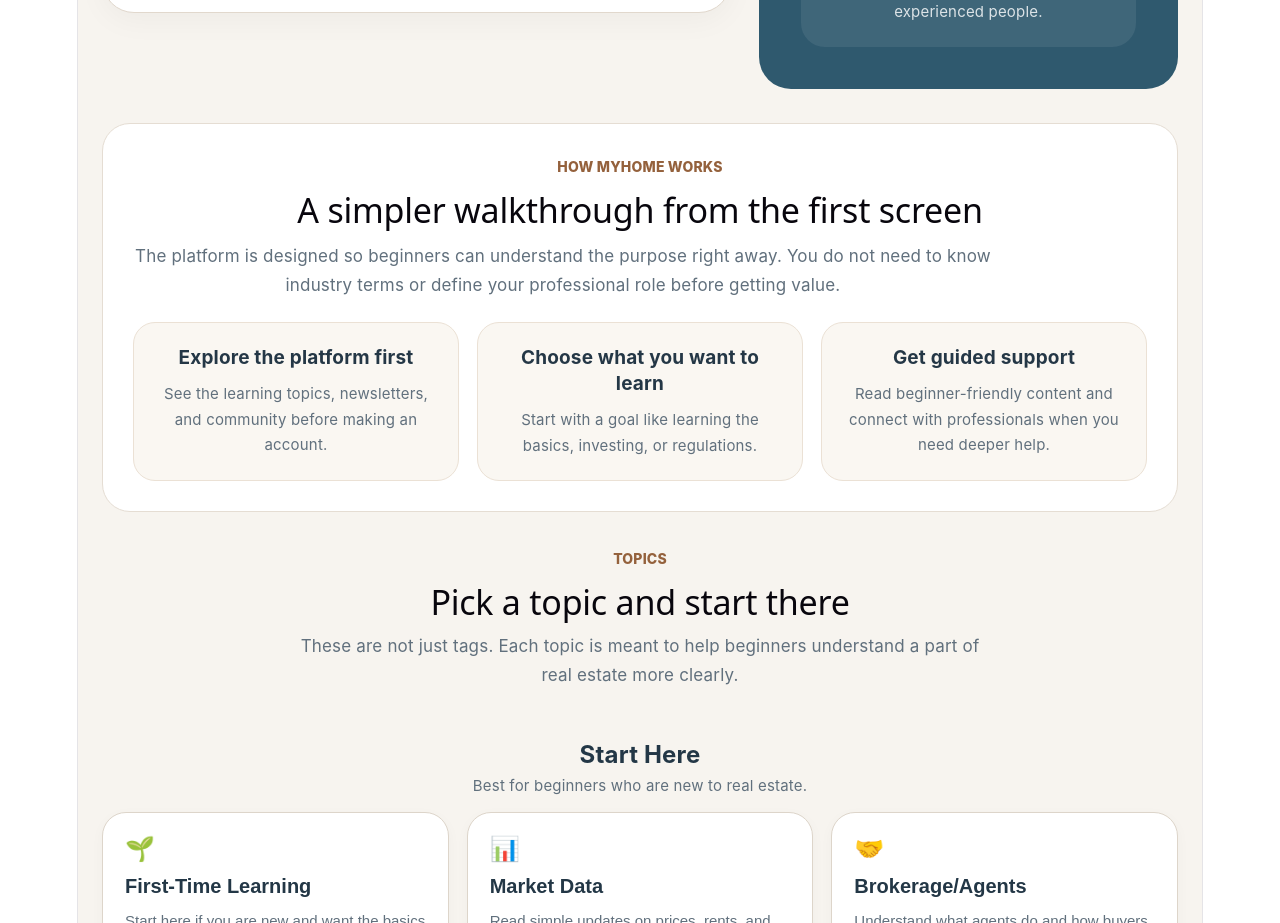
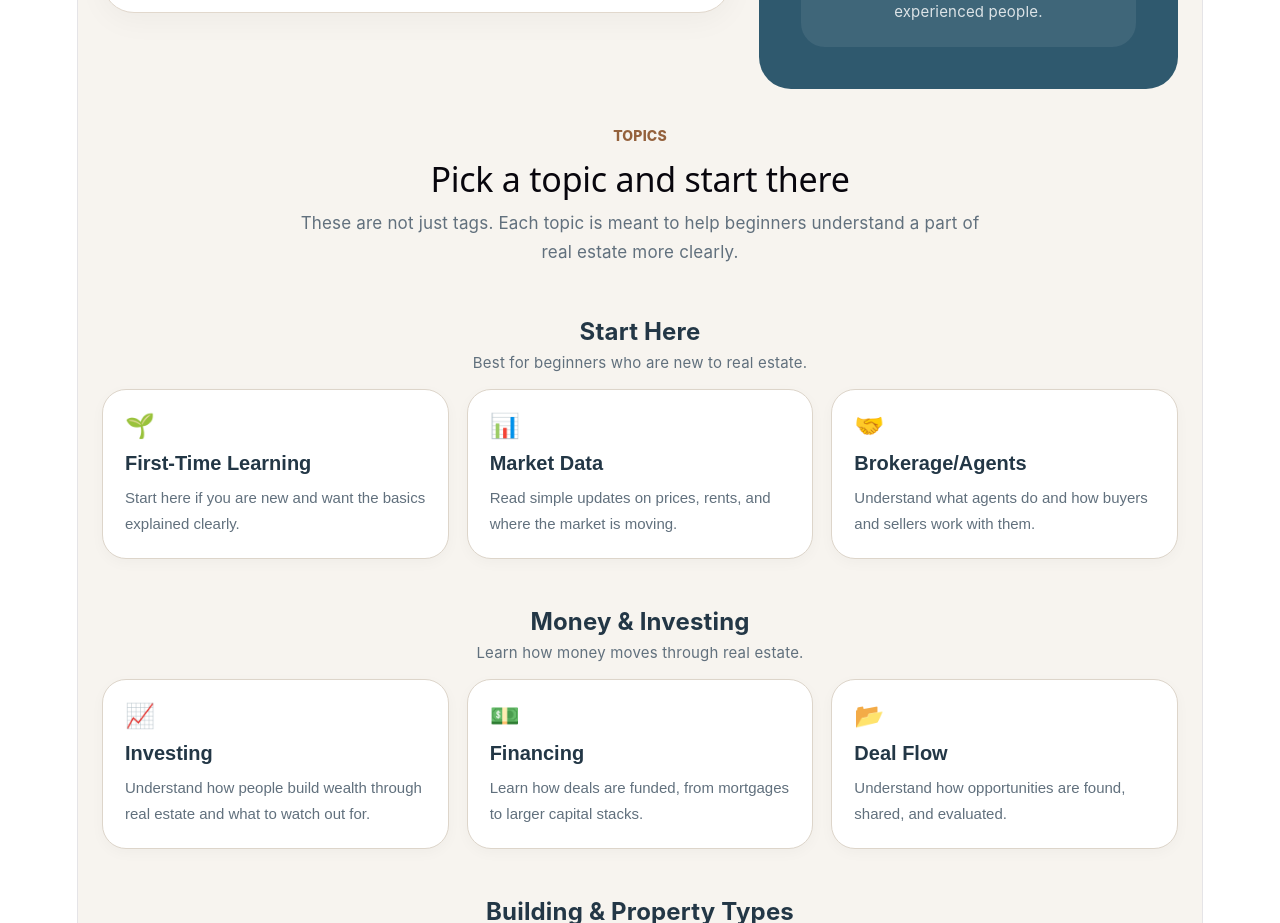
Before and after one commit to juliannareyes2003-create/real-estate-app, a React (Vite) app: page / in a window 1280 px wide. Shown: the part 860-1783 px from the top of the page. Built offline with nearby package versions, Linux system fonts and the light colour scheme.

Commit message:
fixing redundant

```diff
--- a/src/App.jsx
+++ b/src/App.jsx
@@ -1076,75 +1076,6 @@ function App() {
           </div>
         </section>
 
-        <section
-          style={{
-            backgroundColor: "white",
-            border: "1px solid #e5ddd3",
-            borderRadius: "28px",
-            padding: "30px",
-            marginBottom: "34px",
-          }}
-        >
-          <div style={{ fontSize: "14px", fontWeight: "800", color: "#94613c", marginBottom: "10px" }}>
-            HOW MYHOME WORKS
-          </div>
-          <h2 style={{ fontSize: "34px", marginBottom: "12px" }}>
-            A simpler walkthrough from the first screen
-          </h2>
-          <p
-            style={{
-              fontSize: "17px",
-              color: "#61707d",
-              lineHeight: "1.7",
-              maxWidth: "860px",
-              marginBottom: "22px",
-            }}
-          >
-            The platform is designed so beginners can understand the purpose right away. You do not need to know
-            industry terms or define your professional role before getting value.
-          </p>
-
-          <div
-            style={{
-              display: "grid",
-              gridTemplateColumns: "repeat(3, minmax(0, 1fr))",
-              gap: "18px",
-            }}
-          >
-            {[
-              {
-                title: "Explore the platform first",
-                body: "See the learning topics, newsletters, and community before making an account.",
-              },
-              {
-                title: "Choose what you want to learn",
-                body: "Start with a goal like learning the basics, investing, or regulations.",
-              },
-              {
-                title: "Get guided support",
-                body: "Read beginner-friendly content and connect with professionals when you need deeper help.",
-              },
-            ].map((item) => (
-              <div
-                key={item.title}
-                style={{
-                  backgroundColor: "#faf7f2",
-                  border: "1px solid #ebe1d5",
-                  borderRadius: "22px",
-                  padding: "22px",
-                }}
-              >
-                <div style={{ fontSize: "19px", fontWeight: "700", marginBottom: "10px" }}>
-                  {item.title}
-                </div>
-                <div style={{ fontSize: "15px", lineHeight: "1.7", color: "#61707d" }}>
-                  {item.body}
-                </div>
-              </div>
-            ))}
-          </div>
-        </section>
-
         <section id="topics-section" style={{ marginBottom: "34px" }}>
           <div
             style={{
```
